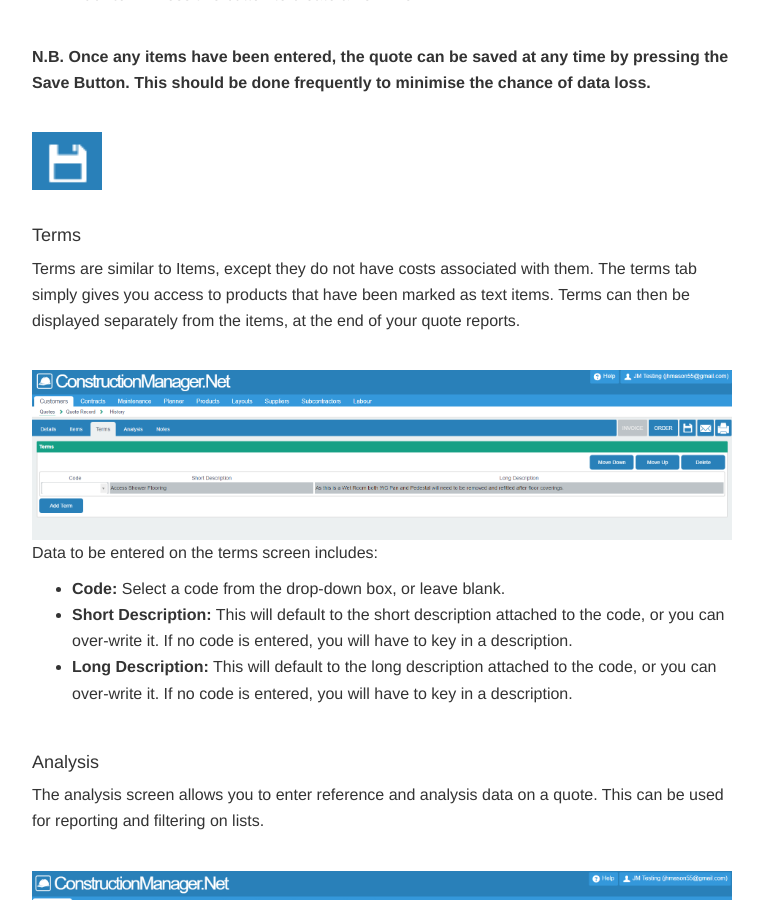
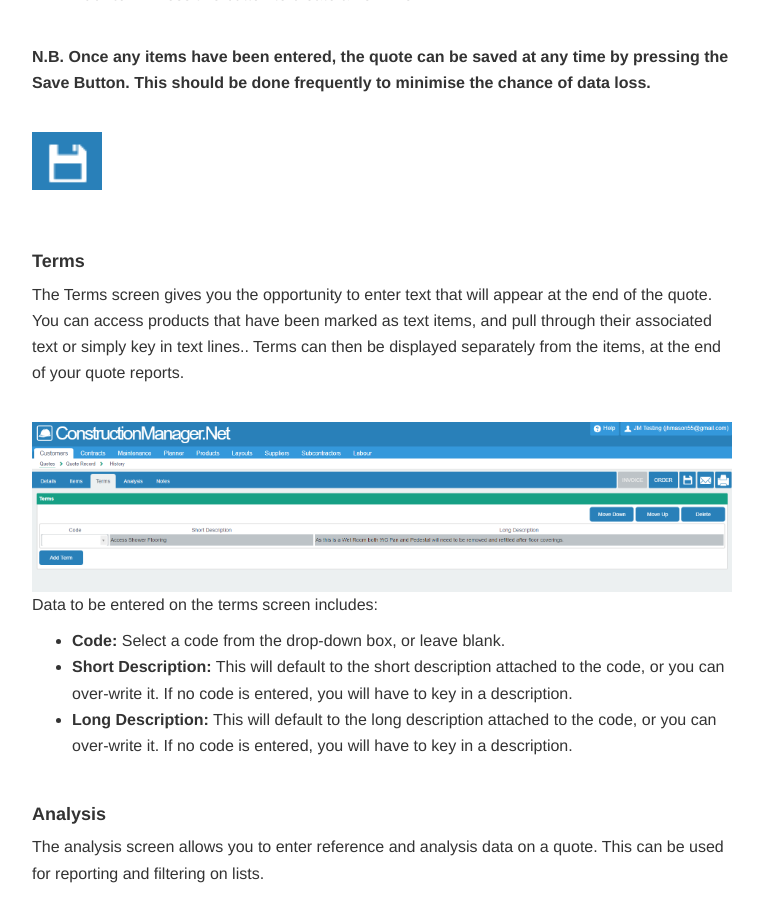
Before and after one commit to JNCSolutions/ConstructionManagerDocs, a Jekyll site: the page built from quotes.html, in a window 1280 px wide and 900 px high, scrolled down 4124 px. Shown: the whole window, without its empty margins (258-1021 px from the left). Built offline with Jekyll 4.4.1, drawn with Linux system fonts in a browser that asks for light colours.

Commit message:
Update quotes.html

```diff
--- a/quotes.html
+++ b/quotes.html
@@ -158,12 +158,13 @@ title: Quotes
         This should be done frequently to minimise the chance of data loss. </b></p>
      <br>
         <img src="img/Save_Button.PNG" style="width: 10%; height: 10%">
-      <br> <br>
+      <br> <br> <br>
 
-    <h4 id="terms-tab">Terms</h4>
+    <h4 id="terms-tab"><b>Terms</b></h4>
 
-    <p>Terms are similar to Items, except they do not have costs associated with them.
-    The terms tab simply gives you access to products that have been marked as text items.
+    <p>The Terms screen gives you the opportunity to enter text that will appear at the end of the quote.
+    You can access products that have been marked as text items, and pull through their associated text or simply
+    key in text lines..
     Terms can then be displayed separately from the items, at the end of your quote reports.</p>
     <br>
       <img src="img/Quotes_Terms.PNG" style="width: 100%;">
@@ -180,7 +181,7 @@ title: Quotes
       <br>
 
 
-    <h4 id="analysis-tab">Analysis</h4>
+    <h4 id="analysis-tab"><B>Analysis</B></h4>
 
     <p>The analysis screen allows you to enter reference and analysis data on a quote.
         This can be used for reporting and filtering on lists.</p>
```
